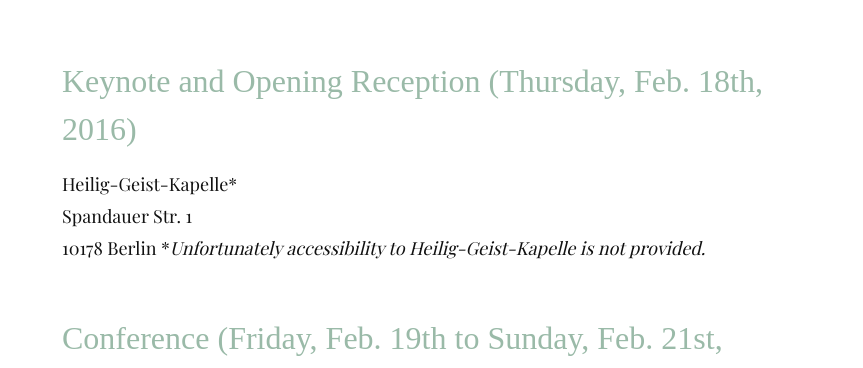
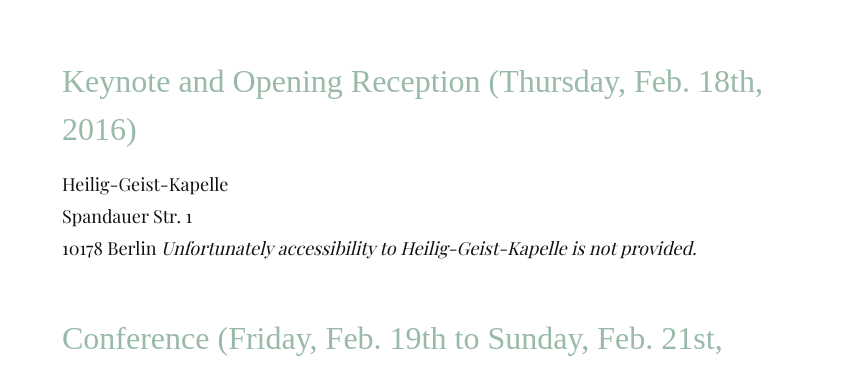
Before and after one commit to hu-bwg/website-zeichen-und-symbole, a Jekyll site: the page built from src/en/04_venue.md, in a window 1280 px wide. Shown: the part 1024-1392 px from the top of the page, without its empty margins (208-1071 px from the left). Built offline with Jekyll 4.4.1, drawn with Linux system fonts in a browser that asks for light colours; nearby versions of some CDN libraries; some web fonts are replaced.

```diff
--- a/src/en/04_venue.md
+++ b/src/en/04_venue.md
@@ -9,10 +9,10 @@ language: en
 <iframe width="100%" height="500px" frameBorder="0" src="https://a.tiles.mapbox.com/v4/frau-sabine.o0557fei.html?access_token=pk.eyJ1IjoiZnJhdS1zYWJpbmUiLCJhIjoiY2lnNm9saHZ4MGhkb3ZsbTZ5eXkwMXRhMSJ9.YNRk22lOO3ngLgUvJQovCg"></iframe>
 
 ## Keynote and Opening Reception (Thursday, Feb. 18th, 2016)
-Heilig-Geist-Kapelle*
+Heilig-Geist-Kapelle
 Spandauer Str. 1
 10178 Berlin
-*_Unfortunately accessibility to Heilig-Geist-Kapelle is not provided._
+_Unfortunately accessibility to Heilig-Geist-Kapelle is not provided._
 
 ## Conference (Friday, Feb. 19th to Sunday, Feb. 21st, 2016)
 Humboldt Graduate School, *Festsaal*
```
